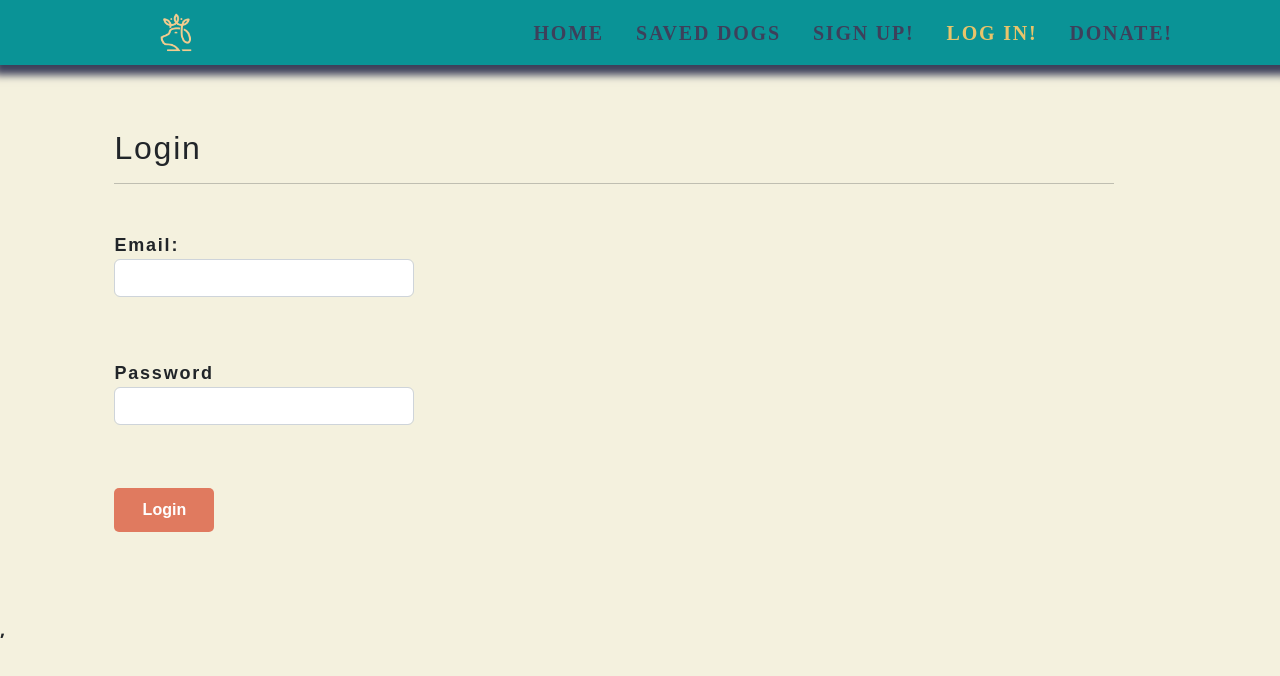
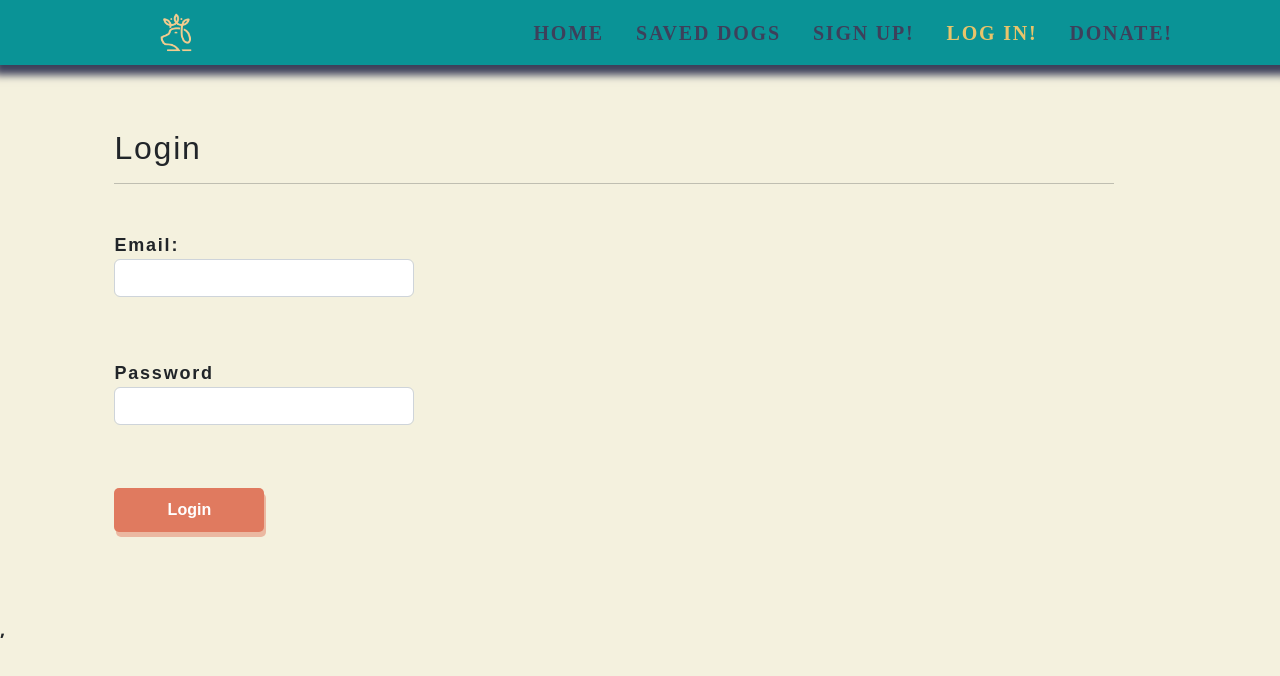
Before and after one commit to MaddieGillis/wags-to-riches, a React (Create React App) app in the folder client/: page /login in a window 1280 px wide. Shown: the top 676 px of the page. Built offline with nearby package versions, Linux system fonts and the light colour scheme; a web font is replaced by a local one.

Commit message:
edited buttons, fixed background color

```diff
--- a/client/src/Pages/home.js
+++ b/client/src/Pages/home.js
@@ -2,7 +2,6 @@ import React, { useEffect, useState } from 'react';
 import { Card, Button, Container } from 'react-bootstrap';
 import adopt from '../assets/images/whitedog-adopt.jpg';
 import logo from '../assets/images/dog-crown-logo.png';
-import { Row, Col } from 'react-bootstrap';
 import {GET_PETS} from '../graphql/queries';
 import {useQuery} from '@apollo/client';
 
@@ -40,6 +39,7 @@ function About() {
   return (
 
     <>
+
     <Container id="img-container" style={{  display: 'flex', justifyContent: 'left', alignItems: 'center', paddingLeft: '4%' }}>
      <Card.Img id="big-logo" style={{width: 400, height: 400, borderRadius: 400/ 2}} src={logo} />
       <Card.Body>
@@ -66,7 +66,7 @@ function About() {
     <Card.Img variant="top" id="card1" src={adopt} />
       <Card.Body>
         <Card.Title>{a.name} {a.gender} {a.size} {a.type} {a.age}</Card.Title>
-        <p> {a.status} {a.url}</p>
+        <p> {a.status} {a.imagePath}</p>
         <Button id="btn">Adopt Me!</Button>
       </Card.Body>
 
--- a/client/src/index.css
+++ b/client/src/index.css
@@ -5,13 +5,15 @@
 @import url('https://fonts.googleapis.com/css2?family=Hind+Madurai&display=swap');
 @import url('https://fonts.googleapis.com/css2?family=Bebas+Neue&display=swap');
 
-* {
-  box-sizing: border-box;
+header {
+  background-image: url('./assets/images/tes-background.jpg');
+  background-size: cover;
 }
 
 html,
 body {
   max-height: max-content;
+  background: #F4F1DE;
 }
 
 p {
@@ -70,18 +72,29 @@ body {
   }
 
   #btn {
-    width: 100px;
+    width: 150px;
     background: #E07A5F;
     border: 0;
     border-radius: 5px;
     color: #ffffff;
     cursor: pointer;
+    outline: none;
+    padding: 12px 20px;
+    text-align: center;
+    box-shadow: 2px 5px #e07b5f7b;
     font-size: 16px;
     font-weight: 600;
     margin-bottom: 30px;
     padding: 10px 15px;
+  }
 
-  }
+  #btn:hover {background-color: #0A9396}
+
+#btn:active {
+  background-color: #0A9396;
+  box-shadow: 0 5px #e07b5f7b;
+  transform: translateY(4px);
+}
 
   #card-text {
     display: flex;
@@ -122,8 +135,8 @@ body {
     }
 
     #big-logo {
-      width: fit-content;
-      height: fit-content;
+      width: auto;
+      height: auto;
       box-shadow: 2px 2px 8px 8px #3D405B;
     }
 
```
Also changed, not shown: client/src/assets/images/tes-background.jpg (added).
